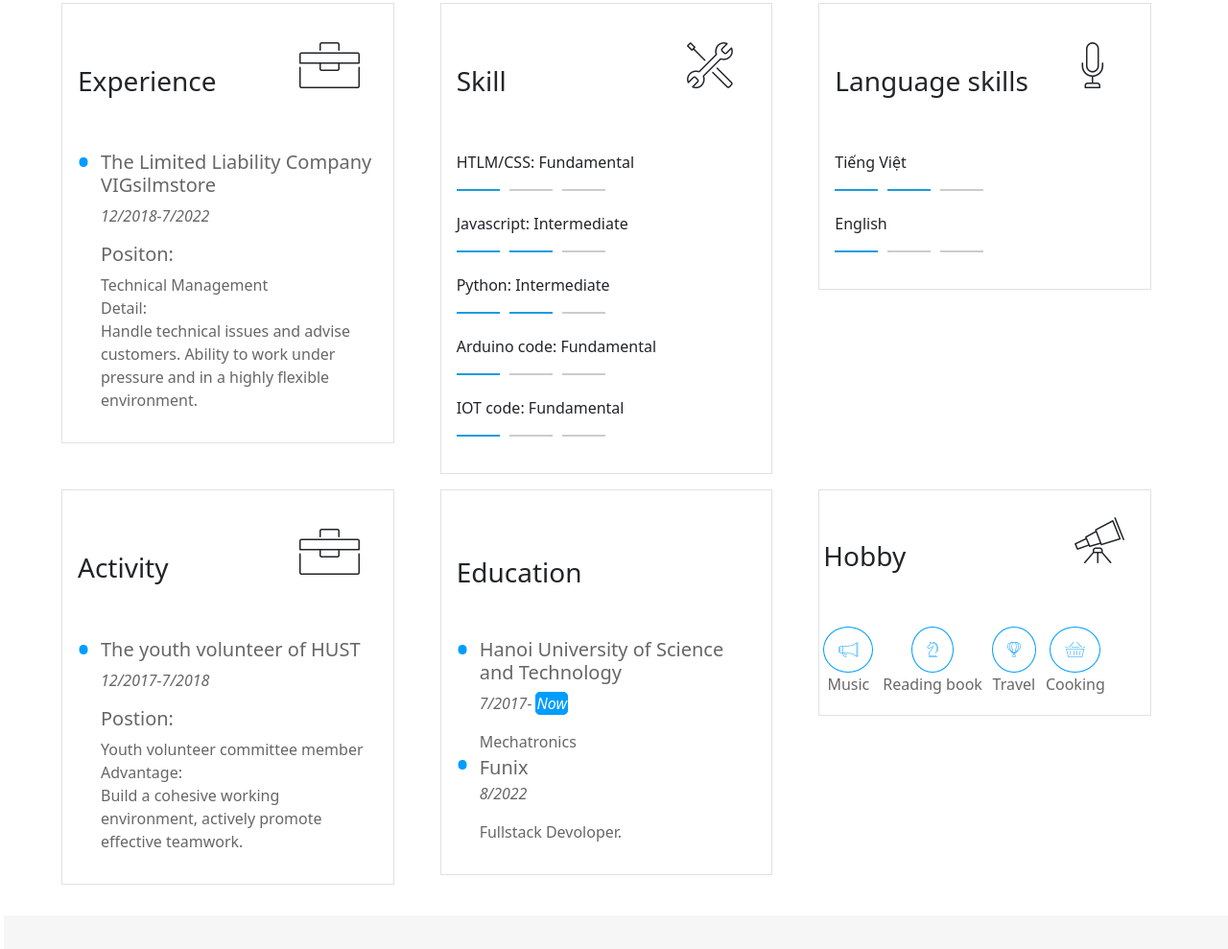
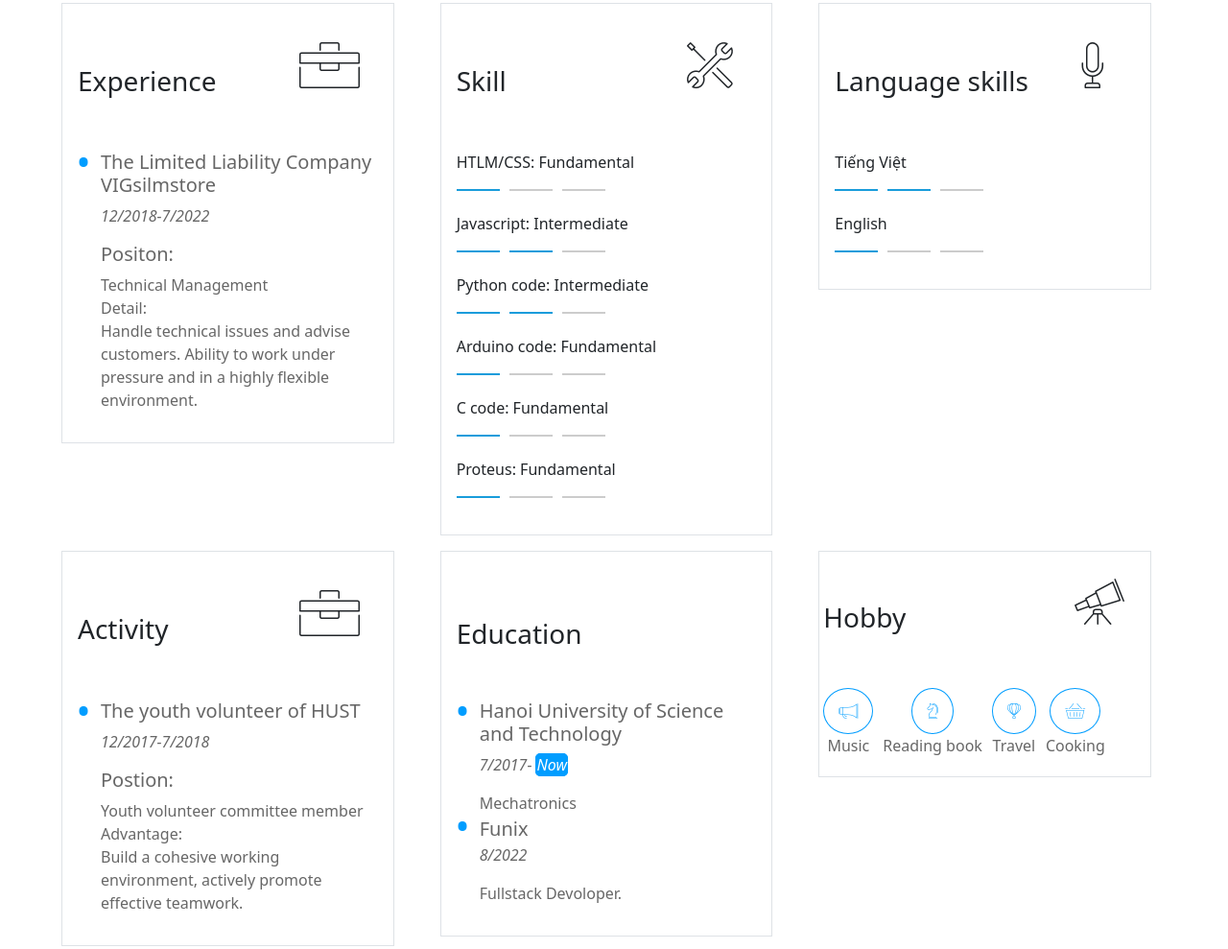
Before and after one commit to siubuu1999/Digital-CV, a plain HTML site: page index.html in a window 1280 px wide. Shown: the part 1022-2011 px from the top of the page at 96% size. Drawn offline with nearby package versions, Linux system fonts and the light colour scheme.

Commit message:
Update index.html

```diff
--- a/index.html
+++ b/index.html
@@ -89,13 +89,16 @@
             <p class="lang"> Javascript: Intermediate<br>
               <span id="xanh"></span><span id="xanh"></span><span></span>
             </p>
-            <p class="lang">Python: Intermediate <br>
+            <p class="lang">Python code: Intermediate <br>
               <span id="xanh"></span><span id="xanh"></span><span></span>
             </p>
             <p class="lang">Arduino code: Fundamental<br>
               <span id="xanh"></span><span></span><span></span>
             </p>
-            <p class="lang">IOT code: Fundamental<br>
+            <p class="lang">C code: Fundamental<br>
+              <span id="xanh"></span><span></span><span></span>
+            </p>
+            <p class="lang">Proteus: Fundamental<br>
               <span id="xanh"></span><span></span><span></span>
             </p>
           </div>
```
